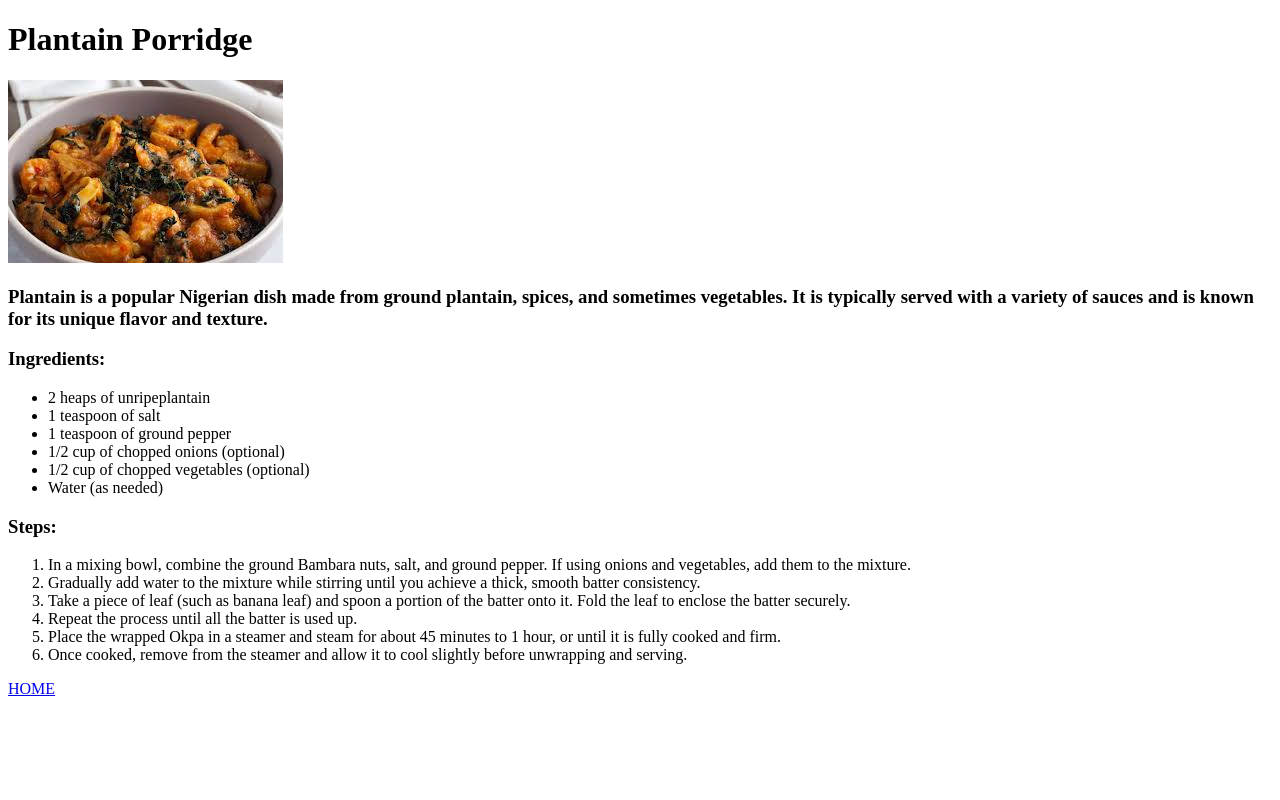
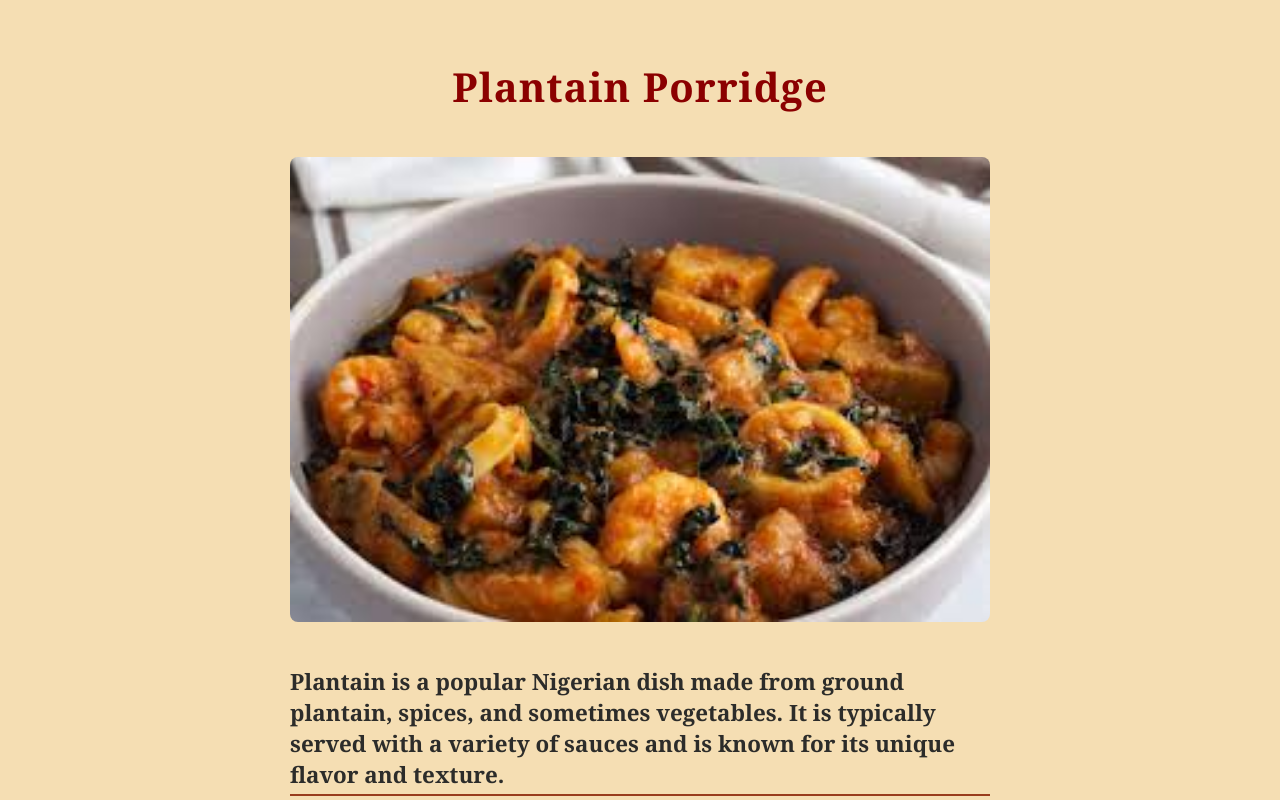
Before and after one commit to Funai-8/odin-recipes, a plain HTML site: page recipes/plantain.html in a window 1280 px wide. Shown: the top 800 px of the page. Drawn offline with Linux system fonts and the light colour scheme.

Commit message:
apply CSS

```diff
--- a/recipes/plantain.html
+++ b/recipes/plantain.html
@@ -3,7 +3,8 @@
 <head>
     <meta charset="UTF-8">
     <meta name="viewport" content="width=device-width, initial-scale=1.0">
-    <title>Document</title>
+    <title>Plantain Porridge Recipe</title>
+    <link rel="stylesheet" href="../style.css">
 </head>
 <body>
     <h1>Plantain Porridge</h1>
--- /dev/null
+++ b/style.css
@@ -0,0 +1,36 @@
+body {
+    background-color:wheat;
+  font-family: Georgia, serif;
+  color: #2c2c2a;              /* dark text */
+  max-width: 700px;
+  margin: 0 auto;             /* center on page */
+  padding: 2rem;
+}
+h1 {
+  font-size: 2.5rem;
+  color: darkred;              /* warm accent */
+  text-align: center;
+  letter-spacing: 1px;
+}
+h3 {
+  font-size: 1.4rem;
+  border-bottom: 2px solid #993c1d;
+  padding-bottom: 4px;
+}
+/* === Image === */
+img {
+  width: 100%;
+  border-radius: 8px;
+  margin: 1rem 0;
+}
+/* === Description paragraph === */
+
+
+/* === Lists === */
+ul, ol {
+  line-height: 2;
+  padding-left: 1.5rem;
+}
+li {
+  margin-bottom: 4px;
+}
```
Also changed, not shown: index.html (+1 -0 lines), recipes/okpa.html (+1 -0 lines), recipes/shawarma.html (+1 -0 lines).
